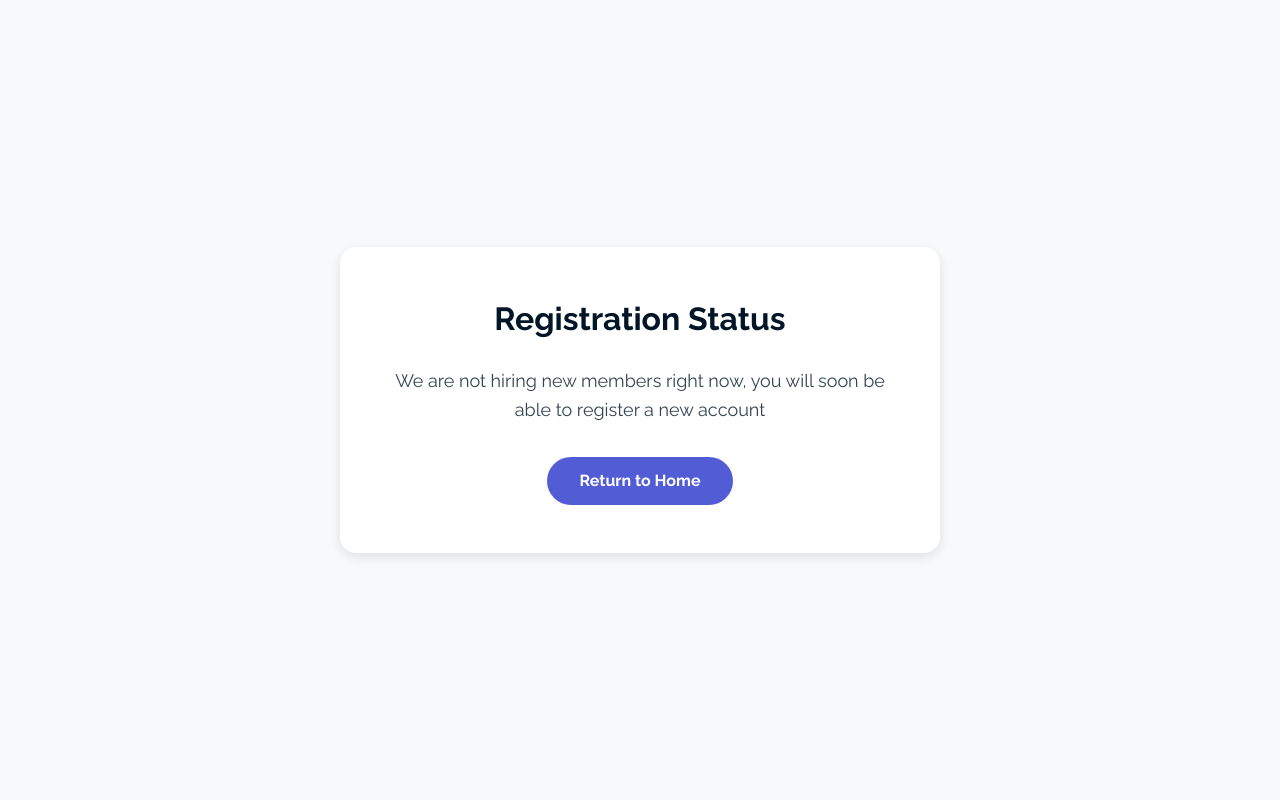
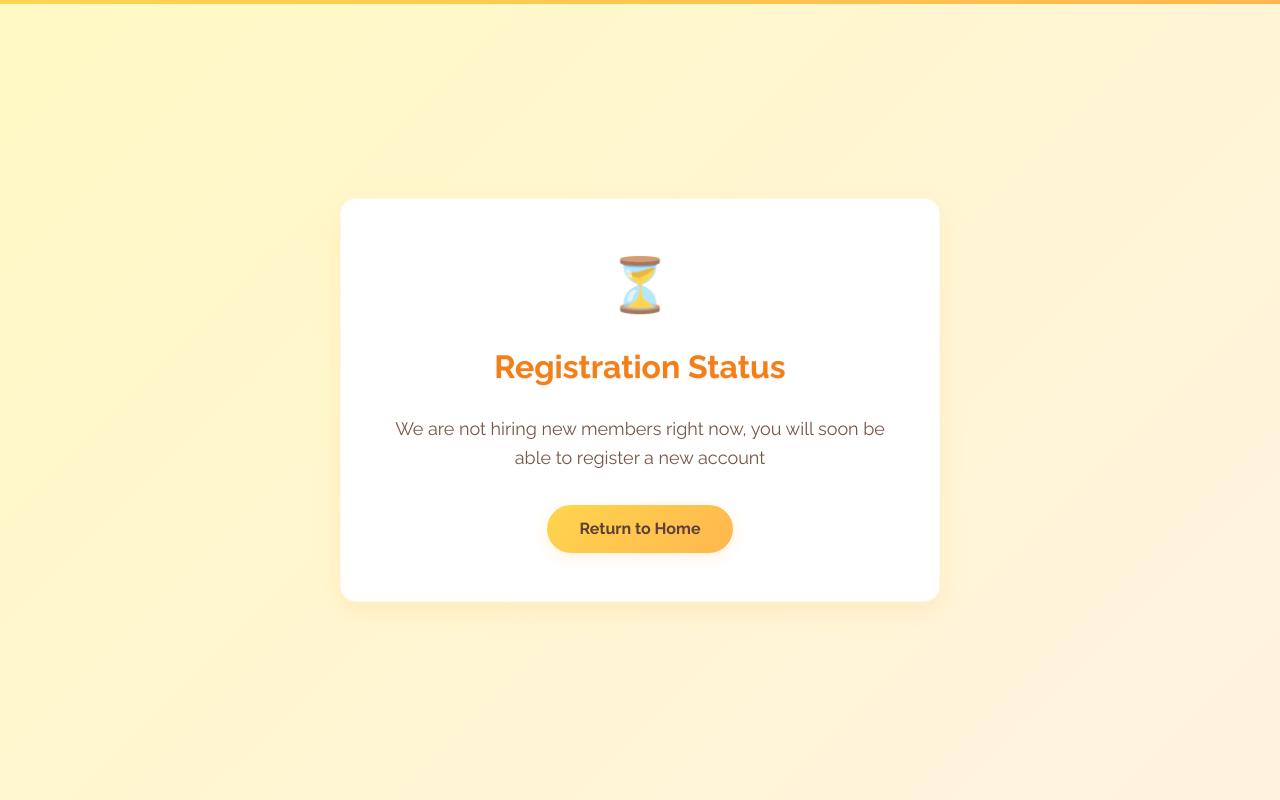
Before and after one commit to Ahmad-iii/Svelte, a SvelteKit app: page /sign-up in a window 1280 px wide. Built offline with nearby package versions, Linux system fonts and the light colour scheme.

Commit message:
signin  signup color phycology upgraded plus form of signup updated

```diff
--- a/src/routes/sign-in/+page.svelte
+++ b/src/routes/sign-in/+page.svelte
@@ -16,7 +16,19 @@
     align-items: center;
     justify-content: center;
     padding: 20px;
-    background-color: #f8f9fa;
+    background: linear-gradient(135deg, #eceff1 0%, #cfd8dc 100%);
+    position: relative;
+    overflow: hidden;
+  }
+
+  .response-container::before {
+    content: '';
+    position: absolute;
+    top: 0;
+    left: 0;
+    right: 0;
+    height: 4px;
+    background: linear-gradient(to right, #90a4ae, #607d8b);
   }
 
   .response-content {
@@ -26,28 +38,48 @@
     padding: 3rem;
     border-radius: 16px;
     text-align: center;
-    box-shadow: 0 4px 12px rgba(0, 0, 0, 0.1);
+    box-shadow: 0 10px 25px rgba(96, 125, 139, 0.15);
+    border: 1px solid rgba(96, 125, 139, 0.1);
+    position: relative;
+  }
+
+  .response-content::before {
+    content: '🔒';
+    font-size: 48px;
+    display: block;
+    margin-bottom: 1.5rem;
+    animation: shake 5s infinite;
+    opacity: 0.7;
   }
 
   h1 {
     font-family: 'Raleway', Arial, sans-serif;
     font-weight: 700;
     font-size: 32px;
-    color: rgb(1, 22, 39);
+    color: #455a64;
     margin-bottom: 1.5rem;
+    text-shadow: 0 1px 2px rgba(0, 0, 0, 0.1);
   }
 
   .message {
     font-family: 'Raleway', Arial, sans-serif;
     font-size: 18px;
     line-height: 1.6;
-    color: rgba(1, 22, 39, 0.8);
+    color: #546e7a;
     margin-bottom: 2rem;
+  }
+
+  @keyframes shake {
+    0%, 90%, 100% { transform: rotate(0); }
+    92% { transform: rotate(-10deg); }
+    94% { transform: rotate(10deg); }
+    96% { transform: rotate(-10deg); }
+    98% { transform: rotate(10deg); }
   }
 
   .back-button {
     display: inline-block;
-    background: #515CD5;
+    background: linear-gradient(135deg, #90a4ae 0%, #607d8b 100%);
     color: white;
     font-family: 'Raleway', Arial, sans-serif;
     font-weight: 700;
@@ -55,11 +87,16 @@
     padding: 12px 32px;
     border-radius: 30px;
     text-decoration: none;
-    transition: background-color 0.2s ease;
+    transition: all 0.3s ease;
+    border: none;
+    cursor: pointer;
+    box-shadow: 0 4px 15px rgba(96, 125, 139, 0.2);
   }
 
   .back-button:hover {
-    background: #6EC1E4;
+    transform: translateY(-2px);
+    box-shadow: 0 6px 20px rgba(96, 125, 139, 0.3);
+    background: linear-gradient(135deg, #78909c 0%, #546e7a 100%);
   }
 
   @media (max-width: 480px) {
--- a/src/routes/sign-up/+page.svelte
+++ b/src/routes/sign-up/+page.svelte
@@ -16,7 +16,19 @@
     align-items: center;
     justify-content: center;
     padding: 20px;
-    background-color: #f8f9fa;
+    background: linear-gradient(135deg, #fff9c4 0%, #fff3e0 100%);
+    position: relative;
+    overflow: hidden;
+  }
+
+  .response-container::before {
+    content: '';
+    position: absolute;
+    top: 0;
+    left: 0;
+    right: 0;
+    height: 4px;
+    background: linear-gradient(to right, #ffd54f, #ffb74d);
   }
 
   .response-content {
@@ -26,40 +38,62 @@
     padding: 3rem;
     border-radius: 16px;
     text-align: center;
-    box-shadow: 0 4px 12px rgba(0, 0, 0, 0.1);
+    box-shadow: 0 10px 25px rgba(255, 183, 77, 0.15);
+    border: 1px solid rgba(255, 183, 77, 0.1);
+    position: relative;
+  }
+
+  .response-content::before {
+    content: '⏳';
+    font-size: 48px;
+    display: block;
+    margin-bottom: 1.5rem;
+    animation: pulse 2s infinite;
   }
 
   h1 {
     font-family: 'Raleway', Arial, sans-serif;
     font-weight: 700;
     font-size: 32px;
-    color: rgb(1, 22, 39);
+    color: #f57f17;
     margin-bottom: 1.5rem;
+    text-shadow: 0 1px 2px rgba(0, 0, 0, 0.1);
   }
 
   .message {
     font-family: 'Raleway', Arial, sans-serif;
     font-size: 18px;
     line-height: 1.6;
-    color: rgba(1, 22, 39, 0.8);
+    color: #795548;
     margin-bottom: 2rem;
+  }
+
+  @keyframes pulse {
+    0% { transform: scale(1); opacity: 1; }
+    50% { transform: scale(1.1); opacity: 0.8; }
+    100% { transform: scale(1); opacity: 1; }
   }
 
   .back-button {
     display: inline-block;
-    background: #515CD5;
-    color: white;
+    background: linear-gradient(135deg, #ffd54f 0%, #ffb74d 100%);
+    color: #5d4037;
     font-family: 'Raleway', Arial, sans-serif;
     font-weight: 700;
     font-size: 16px;
     padding: 12px 32px;
     border-radius: 30px;
     text-decoration: none;
-    transition: background-color 0.2s ease;
+    transition: all 0.3s ease;
+    border: none;
+    cursor: pointer;
+    box-shadow: 0 4px 15px rgba(255, 183, 77, 0.2);
   }
 
   .back-button:hover {
-    background: #6EC1E4;
+    transform: translateY(-2px);
+    box-shadow: 0 6px 20px rgba(255, 183, 77, 0.3);
+    color: #3e2723;
   }
 
   @media (max-width: 480px) {
```
Also changed, not shown: src/routes/+page.svelte (+256 -11 lines).
